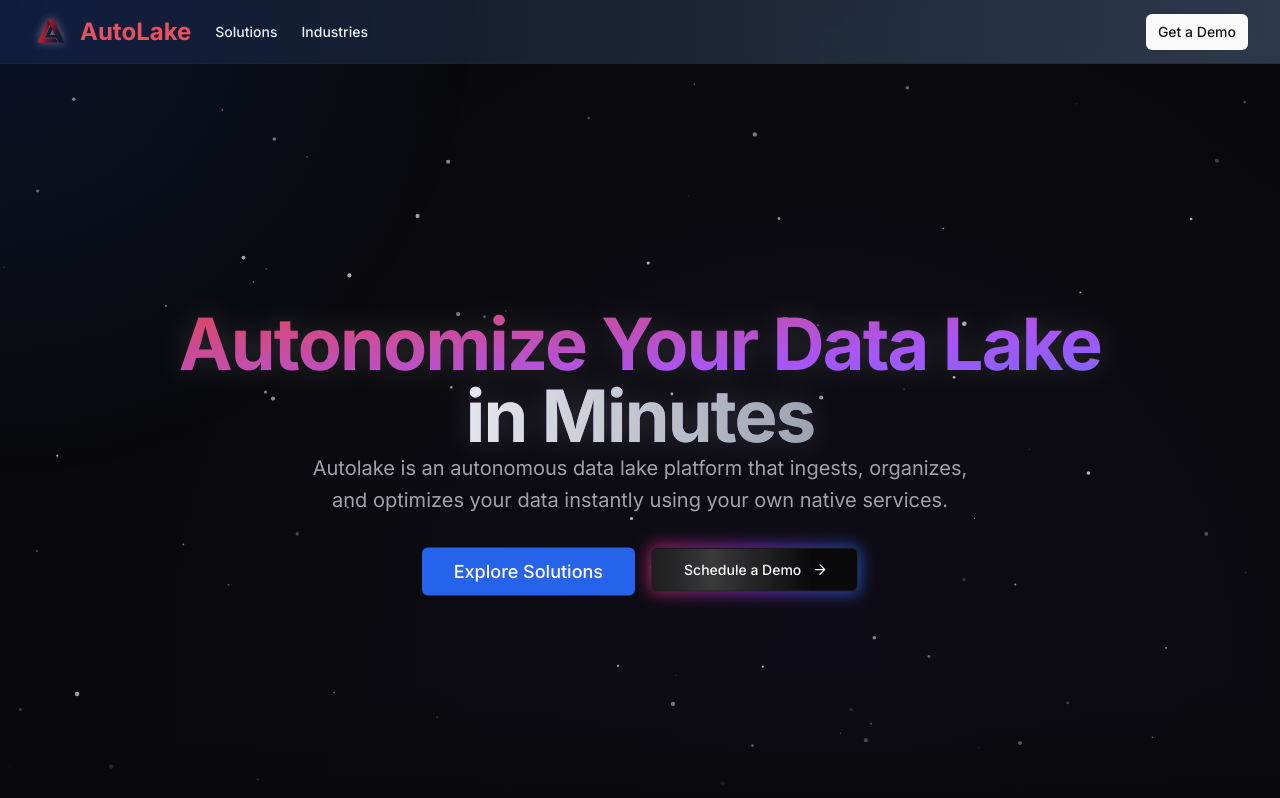
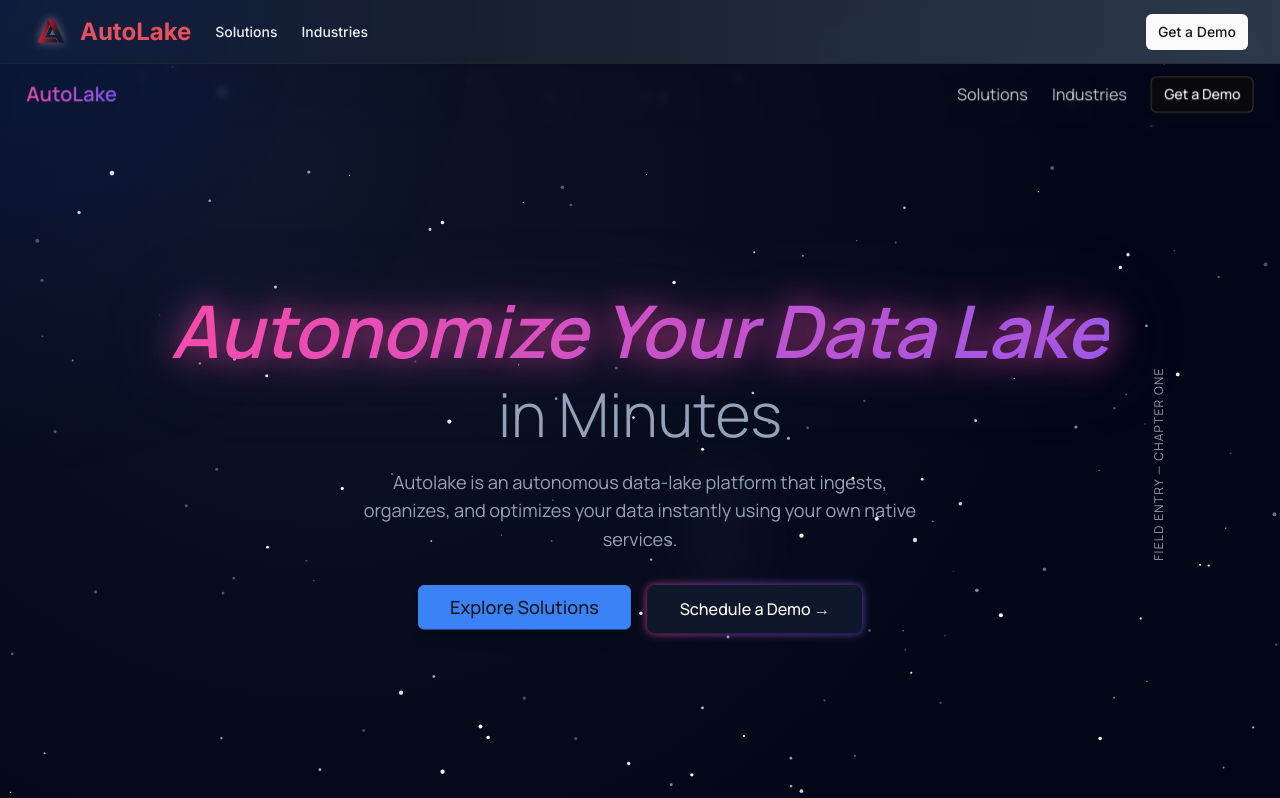
Before and after one commit to arvindgan/autolake-website, a Next.js app: page / in a window 1280 px wide. Shown: the top 798 px of the page. Built offline with nearby package versions, Linux system fonts and the light colour scheme.

Commit message:
Transform Hero into Looping Motion Piece

```diff
--- a/components/hero.tsx
+++ b/components/hero.tsx
@@ -4,31 +4,34 @@ import Link from "next/link"
 import { Button } from "@/components/ui/button"
 import { motion } from "framer-motion"
 import { AnimatedButton } from "./animated-button"
+import { useEffect } from "react"
 
 // Create a Star component for the animated stars
-const Star = ({ x, y, size, delay }) => {
+const Star = ({ x, y, size, delay, twinkleDelay }) => {
   return (
     <motion.circle
       cx={x}
       cy={y}
       r={size}
       fill="white"
-      initial={{ opacity: 0.1 }}
+      className="star-twinkle"
+      initial={{ opacity: 0.3 }}
       animate={{
-        opacity: [0.1, 0.7, 0.1],
-        scale: [1, 1.2, 1],
+        opacity: [0.3, 1, 0.5, 1, 0.3],
+        scale: [1, 1.2, 0.8, 1.1, 1],
       }}
       transition={{
-        duration: 3,
-        delay: delay,
+        duration: Math.random() * 4 + 6, // 6-10s duration
+        delay: twinkleDelay,
         repeat: Number.POSITIVE_INFINITY,
-        repeatType: "reverse",
+        repeatType: "loop",
+        ease: "easeInOut",
       }}
     />
   )
 }
 
-// Create a deterministic pseudo-random number generator (Mulberry32)
+// Create a deterministic pseudo-random number generator
 const createPRNG = (seed: number) => {
   let a = seed >>> 0
   return () => {
@@ -40,175 +43,279 @@ const createPRNG = (seed: number) => {
   }
 }
 
-// Generate deterministic stars so server and client markup match
+// Generate deterministic stars
 const generateStars = (count: number) => {
-  const rand = createPRNG(42) // fixed seed for consistent results
+  const rand = createPRNG(42)
   const stars = []
-  const padding = 20 // percentage padding beyond viewport
 
   for (let i = 0; i < count; i++) {
     stars.push({
       id: i,
-      x: `${-padding + rand() * (100 + 2 * padding)}%`,
+      x: `${rand() * 100}%`,
       y: `${rand() * 100}%`,
-      size: rand() * 1.5 + 0.5,
+      size: rand() * 1.5 + 0.5, // 0.5-2px
       delay: rand() * 3,
+      twinkleDelay: rand() * 10, // Staggered twinkle start
     })
   }
   return stars
 }
 
-const RainbowBorderButton = ({ children }) => {
+export default function Hero() {
+  const stars = generateStars(150) // More stars for cosmic effect
+
+  // Lock viewport on mount
+  useEffect(() => {
+    const originalOverflow = document.body.style.overflow
+    document.body.style.overflow = 'hidden'
+    document.documentElement.style.overflow = 'hidden'
+
+    return () => {
+      document.body.style.overflow = originalOverflow
+      document.documentElement.style.overflow = 'auto'
+    }
+  }, [])
+
   return (
+    <>
+      {/* Google Fonts */}
+      <link
+        href="https://fonts.googleapis.com/css2?family=Libre+Caslon+Text:ital,wght@0,400;1,700&family=Manrope:wght@300;400;500;600&display=swap"
+        rel="stylesheet"
+      />
+
+      <section className="hero-container min-h-screen w-screen relative overflow-hidden bg-[#020617]">
+        {/* Background Motion Layer with Stars */}
+        <div className="absolute inset-0 w-full h-full">
+          {/* Radial Spotlight */}
+          <div className="absolute inset-0 bg-[radial-gradient(circle_at_25%_15%,#1e293b_0%,transparent_70%)] opacity-40" />
+
+          {/* Animated Stars */}
+          <svg className="absolute inset-0 w-full h-full pointer-events-none">
+            {stars.map((star) => (
+              <Star
+                key={star.id}
+                x={star.x}
+                y={star.y}
+                size={star.size}
+                delay={star.delay}
+                twinkleDelay={star.twinkleDelay}
+              />
+            ))}
+          </svg>
+
+          {/* Lens Flare Effect */}
           <motion.div
-      className="relative group"
-      whileHover={{ scale: 1.05 }}
-      transition={{ type: "spring", stiffness: 400, damping: 10 }}
-    >
-      <div className="absolute -inset-0.5 bg-gradient-to-r from-pink-600 via-purple-600 to-blue-600 rounded-lg blur opacity-75 group-hover:opacity-100 transition duration-1000 group-hover:duration-200 animate-tilt"></div>
-      <div className="relative">
-        <Button variant="outline" size="lg" className="relative bg-background overflow-hidden">
-          <span className="relative z-10">{children}</span>
-          <div className="absolute inset-0 overflow-hidden">
-            <div className="absolute inset-0 bg-gradient-to-r from-transparent via-white/20 to-transparent animate-shimmer"></div>
+            className="absolute top-1/2 w-32 h-32 bg-gradient-to-r from-transparent via-white/10 to-transparent blur-xl opacity-30 pointer-events-none"
+            animate={{
+              x: ['-200px', 'calc(100vw + 200px)'],
+            }}
+            transition={{
+              duration: 10,
+              repeat: Number.POSITIVE_INFINITY,
+              ease: "linear",
+              delay: 2,
+            }}
+          />
         </div>
-        </Button>
-      </div>
-    </motion.div>
-  )
-}
 
-export default function Hero() {
-  // Increase the number of stars to fill more of the screen
-  // Generate 100 stars instead of 55 to ensure better coverage
-  const stars = generateStars(100)
-
-  const containerVariants = {
-    hidden: { opacity: 0 },
-    visible: {
-      opacity: 1,
-      transition: {
-        staggerChildren: 0.1,
-        delayChildren: 0.3,
-      },
-    },
-  }
-
-  const itemVariants = {
-    hidden: { y: 20, opacity: 0 },
-    visible: {
-      y: 0,
-      opacity: 1,
-      transition: {
-        type: "spring",
-        stiffness: 100,
-      },
-    },
-  }
-
-  // Floating animation for the hero section
-  const floatingAnimation = {
-    y: [0, -20, 0],
-    transition: {
-      duration: 6,
+        {/* Camera Push-in Effect */}
+        <motion.div
+          className="absolute inset-0 w-full h-full"
+          animate={{
+            scale: [1, 1.01],
+          }}
+          transition={{
+            duration: 8,
             repeat: Number.POSITIVE_INFINITY,
             repeatType: "reverse",
             ease: "easeInOut",
-    },
+          }}
+        >
+          {/* Navbar - appears after 0.6s */}
+          <motion.nav
+            className="fixed top-0 inset-x-0 z-50 flex justify-between items-center px-8 py-4 backdrop-blur-sm"
+            initial={{ opacity: 0, y: -20 }}
+            animate={{ opacity: 1, y: 0 }}
+            transition={{ duration: 0.5, delay: 0.6, ease: "easeOut" }}
+          >
+            <div className="flex items-center gap-2">
+              <span className="text-xl font-bold bg-gradient-to-r from-[#FF4DA6] to-[#8B5CF6] bg-clip-text text-transparent">
+                AutoLake
+              </span>
+            </div>
+            <div className="flex items-center gap-6">
+              <span className="text-white/80 font-manrope">Solutions</span>
+              <span className="text-white/80 font-manrope">Industries</span>
+              <Button variant="outline" size="sm" className="border-white/20 text-white hover:bg-white/10">
+                Get a Demo
+              </Button>
+            </div>
+          </motion.nav>
+
+          {/* Main Content */}
+          <div className="relative z-10 flex flex-col items-center justify-center min-h-screen text-center px-6">
+            {/* Main Headline */}
+            <motion.h1
+              className="headline-text font-libre-caslon text-6xl sm:text-7xl font-bold italic leading-tight mb-4"
+              style={{
+                background: 'linear-gradient(135deg, #FF4DA6 0%, #8B5CF6 100%)',
+                WebkitBackgroundClip: 'text',
+                WebkitTextFillColor: 'transparent',
+                backgroundClip: 'text',
+                filter: 'drop-shadow(0 0 20px rgba(255, 77, 166, 0.3)) drop-shadow(0 0 40px rgba(139, 92, 246, 0.2))',
+                textShadow: '0 0 30px rgba(255, 77, 166, 0.5)',
+              }}
+              initial={{ opacity: 0, scale: 0.92 }}
+              animate={{ opacity: 1, scale: 1 }}
+              transition={{ duration: 0.8, ease: "easeOut" }}
+            >
+              Autonomize Your Data Lake
+            </motion.h1>
+
+            {/* Subtitle */}
+            <motion.h2
+              className="font-libre-caslon text-5xl sm:text-6xl font-light text-[#94A3B8] mb-6"
+              initial={{ opacity: 0, y: 12 }}
+              animate={{ opacity: 1, y: 0 }}
+              transition={{ duration: 0.6, delay: 0.15, ease: "easeOut" }}
+            >
+              in Minutes
+            </motion.h2>
+
+            {/* Body Text */}
+            <motion.p
+              className="font-manrope max-w-xl text-base sm:text-lg text-slate-400 mb-8 leading-relaxed"
+              initial={{ opacity: 0 }}
+              animate={{ opacity: 1 }}
+              transition={{ duration: 0.6, delay: 0.25, ease: "easeOut" }}
+            >
+              Autolake is an autonomous data-lake platform that ingests, organizes, and optimizes your data instantly using your own native services.
+            </motion.p>
+
+            {/* CTA Buttons */}
+            <motion.div
+              className="flex flex-col sm:flex-row gap-4"
+              initial={{ opacity: 0 }}
+              animate={{ opacity: 1 }}
+              transition={{ duration: 0.7, delay: 0.4, ease: "easeOut" }}
+            >
+              {/* Primary CTA */}
+              <motion.div
+                animate={{
+                  scale: [1, 1.05, 1],
+                }}
+                transition={{
+                  duration: 0.6,
+                  delay: 0.8,
+                  ease: "easeInOut",
+                }}
+              >
+                <Link href="/services/ingestion">
+                  <Button
+                    size="lg"
+                    className="bg-[#3B82F6] hover:bg-[#2563EB] px-8 py-3 text-lg font-manrope font-medium shadow-lg"
+                  >
+                    Explore Solutions
+                  </Button>
+                </Link>
+              </motion.div>
+
+              {/* Secondary CTA with Neon Border */}
+              <Link href="/book-demo">
+                <motion.div
+                  className="relative group"
+                  animate={{
+                    backgroundPosition: ['0% 50%', '100% 50%', '0% 50%'],
+                  }}
+                  transition={{
+                    duration: 4,
+                    repeat: Number.POSITIVE_INFINITY,
+                    ease: "linear",
+                    delay: 2,
+                  }}
+                >
+                  <div className="absolute inset-0 rounded-lg bg-gradient-to-r from-[#FF4DA6] via-[#B455FF] to-[#8B5CF6] blur-sm opacity-75" />
+                  <div className="relative flex items-center gap-2 rounded-lg bg-[#0f172a] px-8 py-3 text-white font-manrope font-medium">
+                    Schedule a Demo →
+                  </div>
+                </motion.div>
+              </Link>
+            </motion.div>
+          </div>
+
+          {/* Decorative Accents */}
+          {/* Right-side vertical label */}
+          <motion.div
+            className="fixed right-8 top-1/2 -translate-y-1/2 -rotate-90 origin-center"
+            initial={{ opacity: 0 }}
+            animate={{ opacity: 1 }}
+            transition={{ duration: 0.5, delay: 1, ease: "easeOut" }}
+          >
+            <span className="font-manrope text-xs tracking-widest text-white/60 uppercase">
+              Field Entry — Chapter One
+            </span>
+          </motion.div>
+
+          {/* Bottom-right micro-label */}
+          <motion.div
+            className="fixed bottom-8 right-8"
+            initial={{ opacity: 0 }}
+            animate={{ opacity: 1 }}
+            transition={{ duration: 0.5, delay: 1.2, ease: "easeOut" }}
+          >
+            <span className="font-manrope text-xs text-white/60">
+              © AutoLake 2025
+            </span>
+          </motion.div>
+
+          {/* Footer Copy */}
+          <motion.div
+            className="fixed bottom-8 left-8"
+            initial={{ opacity: 0 }}
+            animate={{ opacity: 1 }}
+            transition={{ duration: 0.5, delay: 1.2, ease: "easeOut" }}
+          >
+            <span className="font-manrope text-xs text-white/50">
+              ✦ Founded in Data, 2025
+            </span>
+          </motion.div>
+        </motion.div>
+
+        <style jsx>{`
+          .hero-container {
+            font-family: 'Manrope', sans-serif;
           }
 
-  return (
-    <section className="relative flex min-h-[calc(100vh-3.5rem)] flex-col items-center justify-center space-y-8 py-24 text-center md:py-32 overflow-hidden bg-background">
-      {/* Stars and background container - full viewport width */}
-      <div className="absolute inset-0 w-screen overflow-hidden">
-        {/* Background animation */}
-        <motion.div
-          className="absolute inset-0 z-0"
-          animate={{
-            background: [
-              "radial-gradient(circle at 20% 20%, rgba(29, 78, 216, 0.05), transparent 70%)",
-              "radial-gradient(circle at 80% 80%, rgba(124, 58, 237, 0.05), transparent 70%)",
-              "radial-gradient(circle at 20% 80%, rgba(29, 78, 216, 0.05), transparent 70%)",
-              "radial-gradient(circle at 80% 20%, rgba(124, 58, 237, 0.05), transparent 70%)",
-              "radial-gradient(circle at 20% 20%, rgba(29, 78, 216, 0.05), transparent 70%)",
-            ],
-          }}
-          transition={{ duration: 20, repeat: Number.POSITIVE_INFINITY, ease: "linear" }}
-        />
+          .headline-text {
+            font-family: 'Libre Caslon Text', serif;
+          }
 
-        {/* Animated stars */}
-        <svg className="absolute inset-0 w-full h-full pointer-events-none">
-          {stars.map((star) => (
-            <Star key={star.id} x={star.x} y={star.y} size={star.size} delay={star.delay} />
-          ))}
-        </svg>
+          .star-twinkle {
+            animation: twinkle 8s infinite ease-in-out;
+          }
 
-        {/* Gradient overlay for smooth transition */}
-        <div className="absolute bottom-0 left-0 right-0 h-32 bg-gradient-to-t from-background to-transparent" />
-      </div>
+          @keyframes twinkle {
+            0%, 100% { opacity: 0.3; transform: scale(1); }
+            25% { opacity: 1; transform: scale(1.2); }
+            50% { opacity: 0.5; transform: scale(0.8); }
+            75% { opacity: 1; transform: scale(1.1); }
+          }
 
-      {/* Content container - maintain max width */}
-      <div className="container relative z-10 max-w-screen-2xl">
-        <motion.div className="space-y-8" variants={containerVariants} initial="hidden" animate="visible">
-          <motion.div animate={floatingAnimation}>
-            <motion.h1
-              className="bg-gradient-to-br from-red-500 via-purple-500 to-blue-500 bg-clip-text text-4xl font-bold tracking-tight text-transparent sm:text-5xl md:text-6xl lg:text-7xl drop-shadow-[0_0_15px_rgba(255,255,255,0.15)] letter-spacing-tight"
-              variants={itemVariants}
-            >
-              Autonomize Your Data Lake
-              <br />
-              <motion.span
-                className="bg-gradient-to-r from-gray-200 to-gray-400 bg-clip-text text-transparent"
-                variants={itemVariants}
-              >
-                in Minutes
-              </motion.span>
-            </motion.h1>
-            <motion.p
-              className="mx-auto max-w-[42rem] leading-normal text-muted-foreground sm:text-xl sm:leading-8 mb-8"
-              variants={itemVariants}
-            >
-              Autolake is an autonomous data lake platform that ingests, organizes, and optimizes your data instantly
-              using your own native services.
-            </motion.p>
-            <motion.div className="flex justify-center gap-4" variants={itemVariants}>
-              <Link href="/services/ingestion">
-                <AnimatedButton
-                  size="lg"
-                  className="bg-blue-600 hover:bg-blue-700 text-white px-8 py-6 text-lg font-medium transition-all hover:scale-105"
-                >
-                  Explore Solutions
-                </AnimatedButton>
-              </Link>
-              <Link href="/book-demo">
-                <RainbowBorderButton>
-                  <span className="flex items-center">
-                    Schedule a Demo
-                    <motion.svg
-                      xmlns="http://www.w3.org/2000/svg"
-                      width="24"
-                      height="24"
-                      viewBox="0 0 24 24"
-                      fill="none"
-                      stroke="currentColor"
-                      strokeWidth="2"
-                      strokeLinecap="round"
-                      strokeLinejoin="round"
-                      className="ml-2"
-                      initial={{ x: 0 }}
-                      animate={{ x: [0, 5, 0] }}
-                      transition={{ duration: 1.5, repeat: Number.POSITIVE_INFINITY, repeatType: "loop" }}
-                    >
-                      <path d="M5 12h14"></path>
-                      <path d="m12 5 7 7-7 7"></path>
-                    </motion.svg>
-                  </span>
-                </RainbowBorderButton>
-              </Link>
-            </motion.div>
-          </motion.div>
-        </motion.div>
-      </div>
+          @keyframes heroPush {
+            0%, 100% { transform: scale(1); }
+            50% { transform: scale(1.01); }
+          }
+
+          .font-libre-caslon {
+            font-family: 'Libre Caslon Text', serif;
+          }
+
+          .font-manrope {
+            font-family: 'Manrope', sans-serif;
+          }
+        `}</style>
       </section>
+    </>
   )
 }
```
Lines whose indentation alone changed are shown as unchanged.
